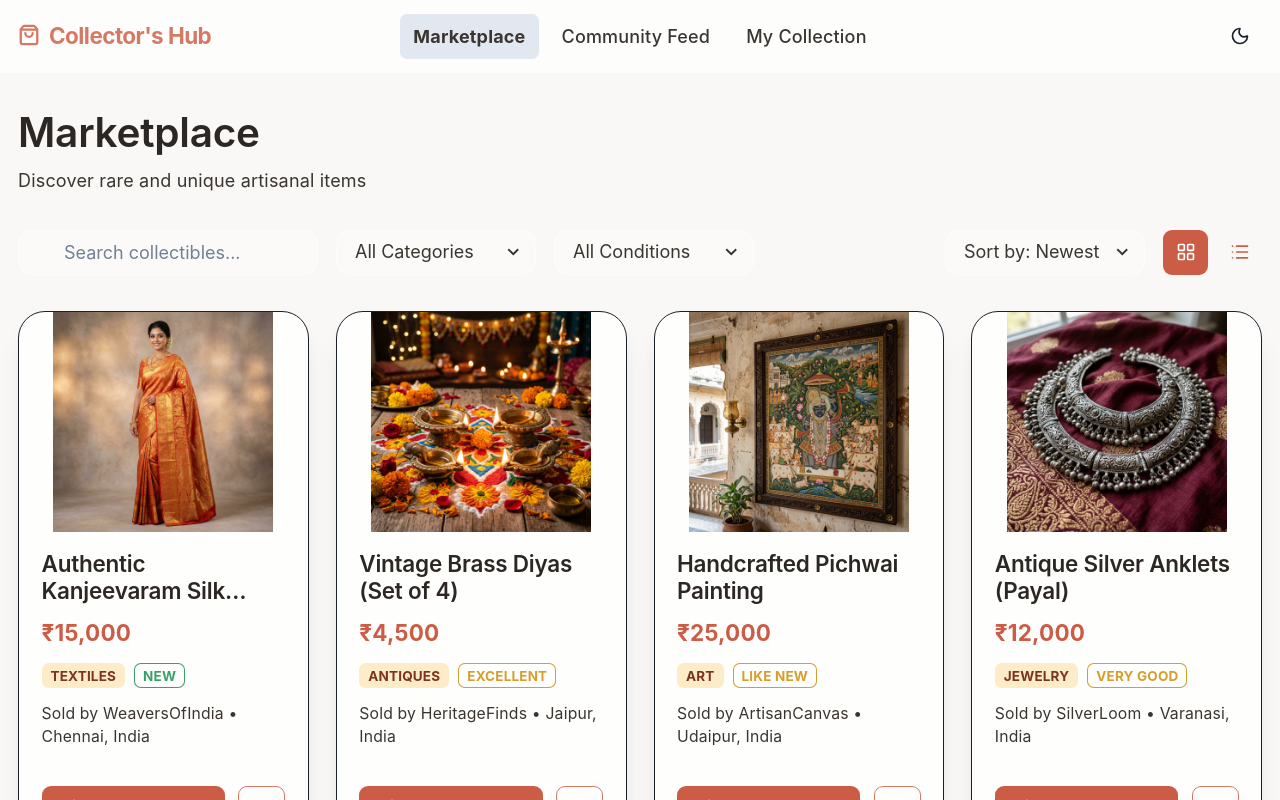
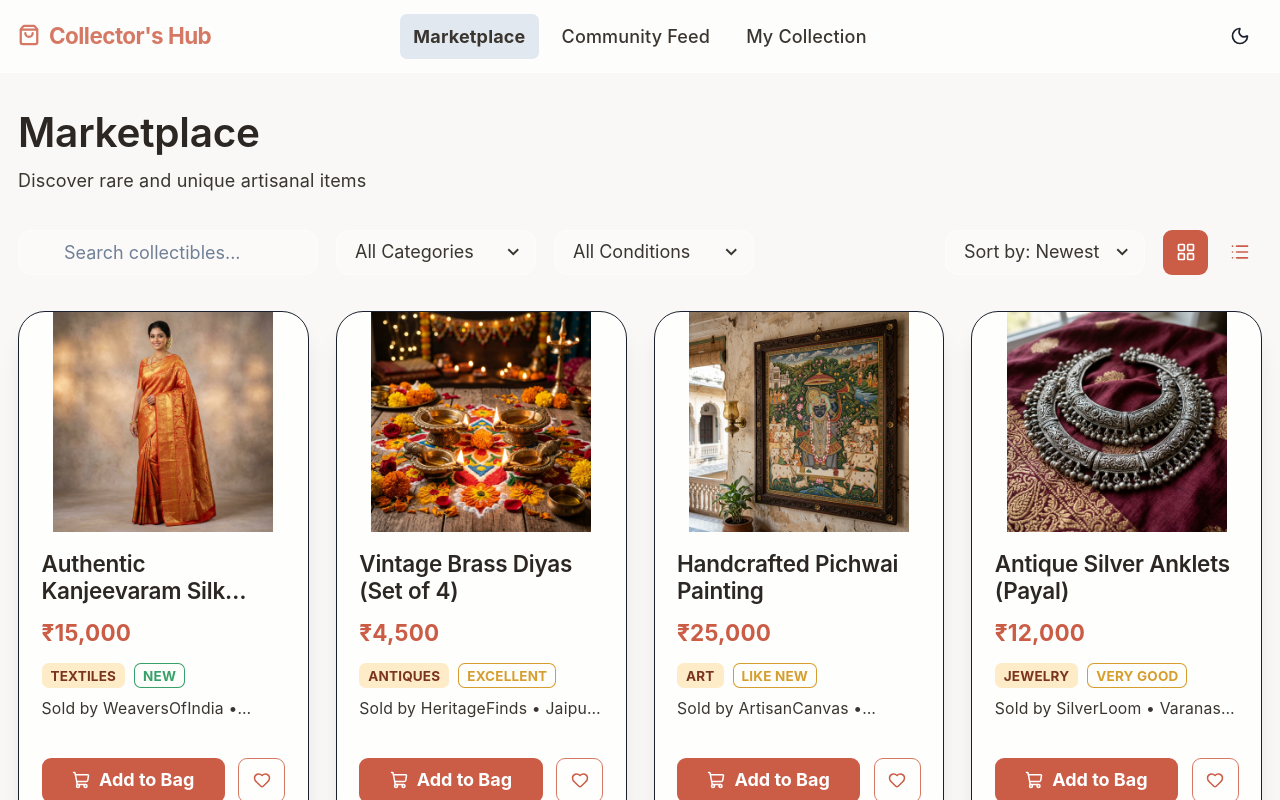
Before and after one commit to Rajchhapariya/Collector-s-Hub, a React (Vite) app: page /marketplace in a window 1280 px wide. Shown: the top 800 px of the page. Built offline with nearby package versions, Linux system fonts and the light colour scheme.

Commit message:
Enhance card uniformity, sync bookmark state, and reset initial mock data

```diff
--- a/src/components/ui/CollectionCard.tsx
+++ b/src/components/ui/CollectionCard.tsx
@@ -34,7 +34,7 @@ const CollectionCard = ({ item, viewMode = 'grid' }: CollectionCardProps) => {
         <Stack mt={isList ? 0 : "4"} spacing="3" px={{ base: 3, md: 4 }} py={isList ? { base: 2, sm: 3 } : 0} flex="1" justify="space-between">
           <Box>
             <Flex justify="space-between" align="start" gap={2}>
-              <Heading size={{ base: isList ? "sm" : "md", sm: "md" }} noOfLines={2} color="earth.900" _dark={{ color: "earth.50" }}>{item.title}</Heading>
+              <Heading size={{ base: isList ? "sm" : "md", sm: "md" }} noOfLines={2} minH={isList ? 'auto' : '48px'} color="earth.900" _dark={{ color: "earth.50" }}>{item.title}</Heading>
               <Menu>
                 <MenuButton as={IconButton} icon={<MoreVertical size={20} />} variant="ghost" size="sm" flexShrink={0} mt="-1" mr="-2" />
                 <Portal>
--- a/src/components/ui/ItemCard.tsx
+++ b/src/components/ui/ItemCard.tsx
@@ -1,4 +1,4 @@
-import { Card, CardBody, Image, Stack, Heading, Text, Divider, CardFooter, Button, Flex, Badge, useToast, Icon } from '@chakra-ui/react';
+import { Card, CardBody, Image, Stack, Heading, Text, Divider, CardFooter, Button, Flex, Badge, useToast, Icon, Box } from '@chakra-ui/react';
 import { ShoppingCart, Heart } from 'lucide-react';
 import type { Collectible } from '../../types';
 import { useCollectionStore } from '../../store/useCollectionStore';
@@ -43,22 +43,24 @@ const ItemCard = ({ item, onOpenDetails, viewMode = 'grid' }: ItemCardProps) =>
           onClick={() => onOpenDetails?.(item)}
           loading="lazy"
         />
-        <Stack mt={isList ? 0 : "4"} spacing={isList ? { base: 1, sm: 3 } : 3} px={{ base: 3, md: 5 }} py={isList ? { base: 3, sm: 4 } : 0} flex="1" justify="center">
+        <Stack mt={isList ? 0 : "4"} spacing={isList ? { base: 1, sm: 3 } : 3} px={{ base: 3, md: 5 }} py={isList ? { base: 3, sm: 4 } : 0} flex="1" justify="space-between">
           <Stack spacing={1} cursor={onOpenDetails ? "pointer" : "default"} onClick={() => onOpenDetails?.(item)}>
-            <Heading size={{ base: isList ? "sm" : "md", sm: "md" }} noOfLines={2} color="earth.900" _dark={{ color: "earth.50" }}>{item.title}</Heading>
+            <Heading size={{ base: isList ? "sm" : "md", sm: "md" }} noOfLines={2} minH={isList ? 'auto' : '48px'} color="earth.900" _dark={{ color: "earth.50" }}>{item.title}</Heading>
             <Text color="brand.600" _dark={{ color: "brand.300" }} fontSize={{ base: isList ? "lg" : "xl", sm: "xl" }} fontWeight="bold">
               ₹{item.price.toLocaleString('en-IN')}
             </Text>
           </Stack>
-          <Flex gap={2} wrap="wrap" display={isList ? { base: 'none', sm: 'flex' } : 'flex'}>
+          <Box>
+            <Flex gap={2} wrap="wrap" mb={2} display={isList ? { base: 'none', sm: 'flex' } : 'flex'}>
               <Badge colorScheme="orange" variant="subtle">{item.category}</Badge>
               <Badge colorScheme={item.condition === 'New' ? 'green' : 'yellow'} variant="outline">
                 {item.condition}
               </Badge>
             </Flex>
-          <Text color="earth.800" _dark={{ color: "earth.200" }} fontSize="sm">
+            <Text color="earth.800" _dark={{ color: "earth.200" }} fontSize="sm" noOfLines={1}>
               Sold by {item.sellerName} • {item.location}
             </Text>
+          </Box>
         </Stack>
       </CardBody>
 
--- a/src/data/mockData.ts
+++ b/src/data/mockData.ts
@@ -155,7 +155,6 @@ export const mockFeedPosts: FeedPost[] = [
     category: 'Textiles',
     likes: 342,
     comments: 45,
-    isLiked: true,
   },
   {
     id: 'p2',
@@ -192,7 +191,6 @@ export const mockFeedPosts: FeedPost[] = [
     category: 'Coins',
     likes: 215,
     comments: 18,
-    isSaved: true,
   },
   {
     id: 'p5',
@@ -205,7 +203,6 @@ export const mockFeedPosts: FeedPost[] = [
     category: 'Art',
     likes: 432,
     comments: 27,
-    isLiked: true,
   },
   {
     id: 'p6',
@@ -230,7 +227,6 @@ export const mockFeedPosts: FeedPost[] = [
     category: 'Crafts',
     likes: 310,
     comments: 22,
-    isLiked: true,
   },
   {
     id: 'p8',
```
Also changed, not shown: 1 other file (tests, documents, lock files or other folders). Lines whose indentation alone changed are shown as unchanged.
